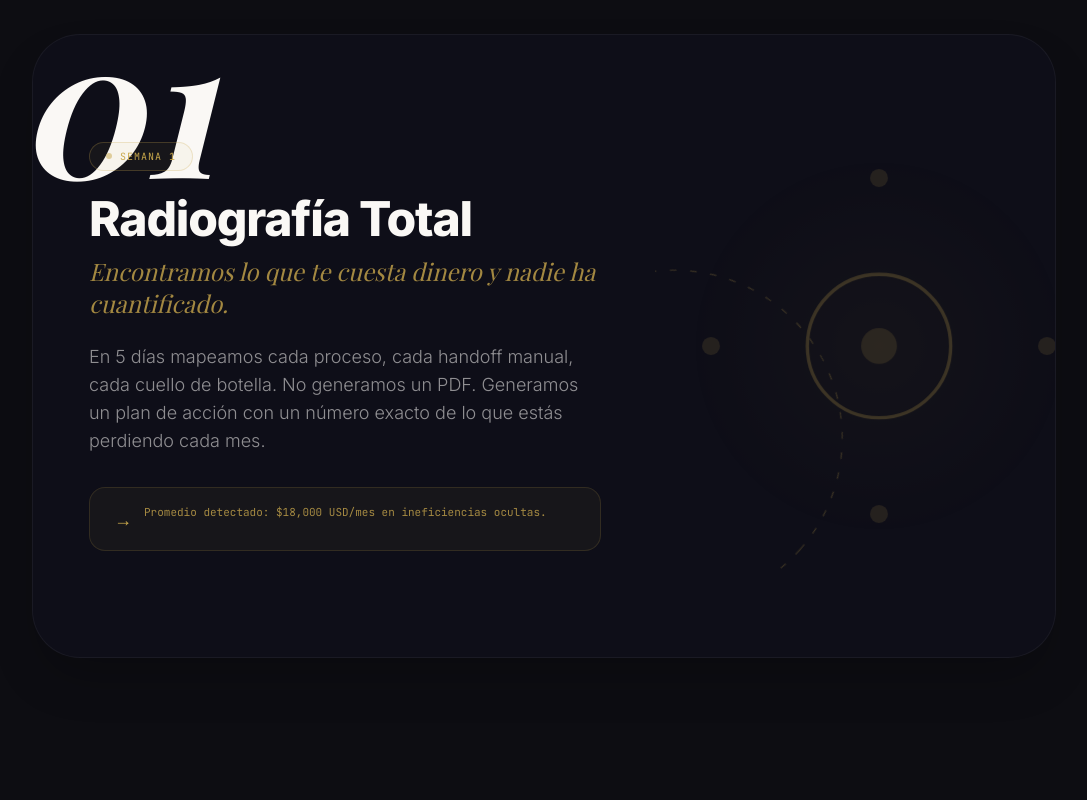
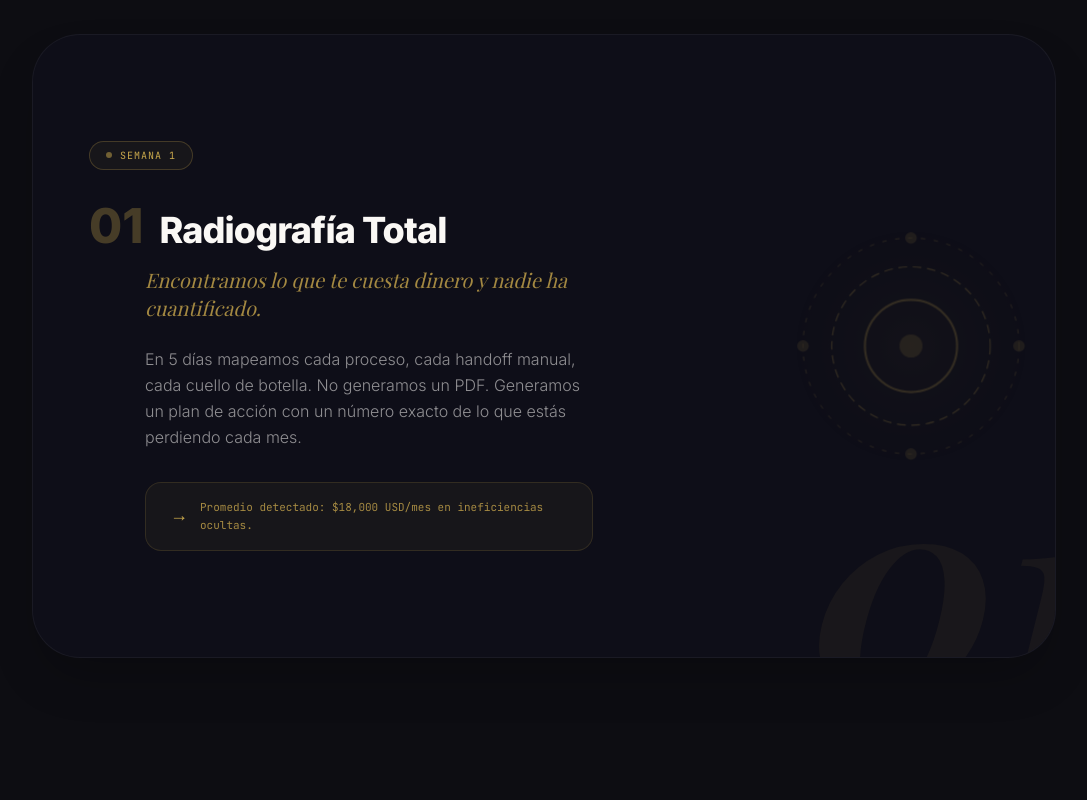
Before and after one commit to cygnusiaagency/landingpage, a React (Vite) app: page / in a window 1280 px wide. Shown: the part 3780-4580 px from the top of the page, without its empty margins (96-1183 px from the left). Built offline with nearby package versions, Linux system fonts and the light colour scheme; a web font is replaced by a local one.

Commit message:
fix: protocol card layout overlap - number watermark to bottom-right

```diff
--- a/src/components/Protocol.jsx
+++ b/src/components/Protocol.jsx
@@ -123,34 +123,41 @@ export default function Protocol() {
               {/* Background glow */}
               <div className="absolute top-1/2 right-0 -translate-y-1/2 w-[500px] h-[500px] bg-champagne/4 rounded-full blur-[120px] pointer-events-none" />
 
-              {/* SVG decoration */}
-              <div className="absolute -right-12 top-1/2 -translate-y-1/2 w-[28rem] h-[28rem] pointer-events-none opacity-25">
+              {/* Number watermark — bottom-right corner, purely decorative */}
+              <span className="text-drama text-champagne/[0.06] text-[18rem] font-black absolute -bottom-16 -right-8 pointer-events-none select-none leading-none z-0">
+                {step.id}
+              </span>
+
+              {/* SVG decoration — centered on right half */}
+              <div className="absolute right-0 top-1/2 -translate-y-1/2 w-72 h-72 pointer-events-none opacity-20 hidden md:block">
                 {step.svg}
               </div>
 
-              {/* Number watermark */}
-              <span className="text-drama text-champagne/8 text-[12rem] font-black absolute -top-8 -left-4 pointer-events-none select-none leading-none">
-                {step.id}
-              </span>
+              {/* Content — fully isolated from number watermark */}
+              <div className="relative z-10 md:w-[58%] flex flex-col">
 
-              {/* Content */}
-              <div className="relative z-10 md:w-3/5">
-                <div className="inline-flex items-center gap-2 px-4 py-1.5 rounded-full border border-champagne/25 bg-champagne/5 mb-6">
+                {/* Tag badge */}
+                <div className="inline-flex items-center gap-2 px-4 py-1.5 rounded-full border border-champagne/25 bg-champagne/5 mb-8 self-start">
                   <span className="w-1.5 h-1.5 rounded-full bg-champagne animate-pulse" />
                   <span className="font-mono text-[10px] text-champagne tracking-widest uppercase">{step.tag}</span>
                 </div>
 
-                <h3 className="text-4xl md:text-5xl font-inter font-black text-ivory mb-3 tracking-tight leading-tight">
-                  {step.title}
-                </h3>
-                <p className="text-drama text-champagne/80 text-xl md:text-2xl font-normal mb-6">
+                {/* Step number pill — small, elegant */}
+                <div className="flex items-baseline gap-4 mb-4">
+                  <span className="font-inter font-black text-champagne/30 text-5xl leading-none">{step.id}</span>
+                  <h3 className="text-3xl md:text-4xl font-inter font-black text-ivory tracking-tight leading-tight">
+                    {step.title}
+                  </h3>
+                </div>
+
+                <p className="text-drama text-champagne/80 text-xl font-normal mb-6 ml-[3.5rem]">
                   {step.subtitle}
                 </p>
-                <p className="text-ivory/55 font-inter text-base md:text-lg leading-relaxed font-light mb-8 max-w-lg">
+                <p className="text-ivory/55 font-inter text-base leading-relaxed font-light mb-8 ml-[3.5rem] max-w-md">
                   {step.desc}
                 </p>
 
-                <div className="flex items-start gap-3 bg-champagne/5 border border-champagne/15 rounded-2xl px-6 py-4 max-w-lg">
+                <div className="flex items-start gap-3 bg-champagne/5 border border-champagne/15 rounded-2xl px-6 py-4 ml-[3.5rem] max-w-md">
                   <span className="text-champagne font-bold text-lg shrink-0 mt-0.5">→</span>
                   <p className="font-mono text-[11px] text-champagne/80 leading-relaxed">{step.proof}</p>
                 </div>
```
